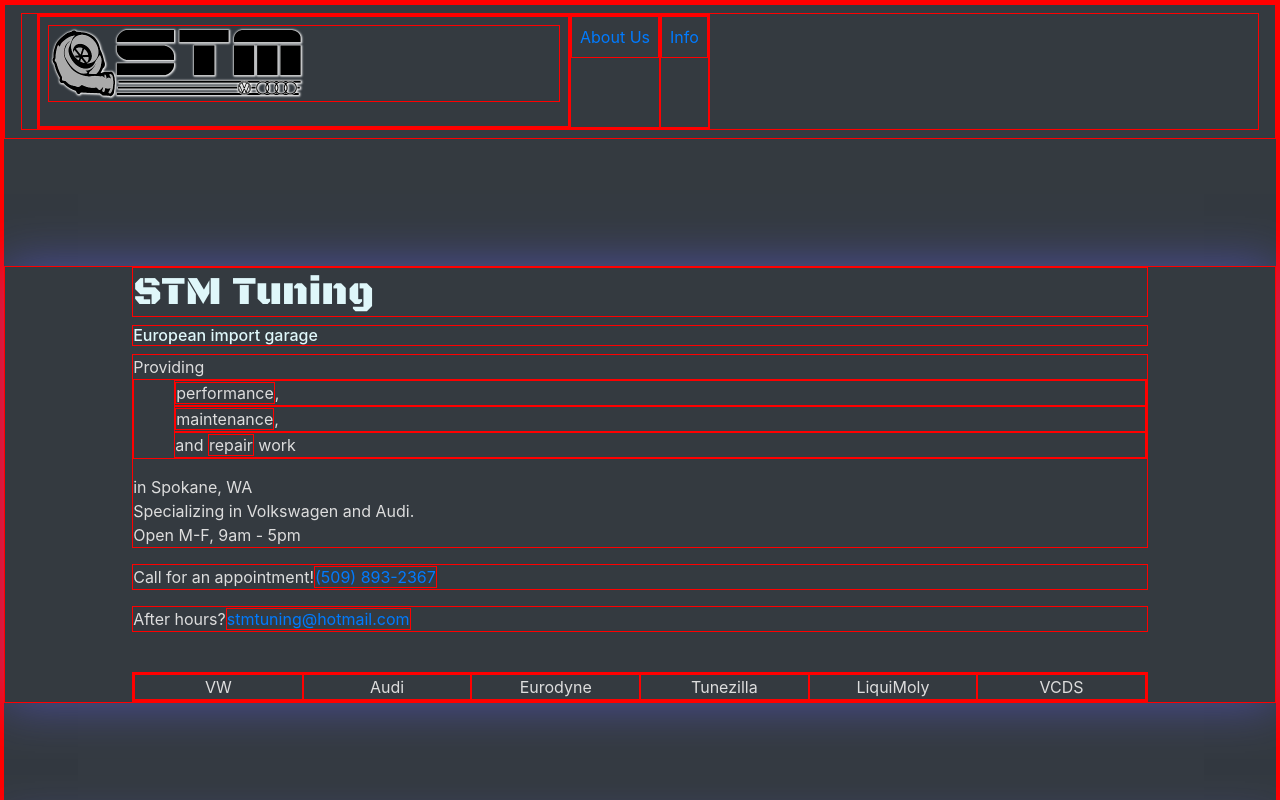
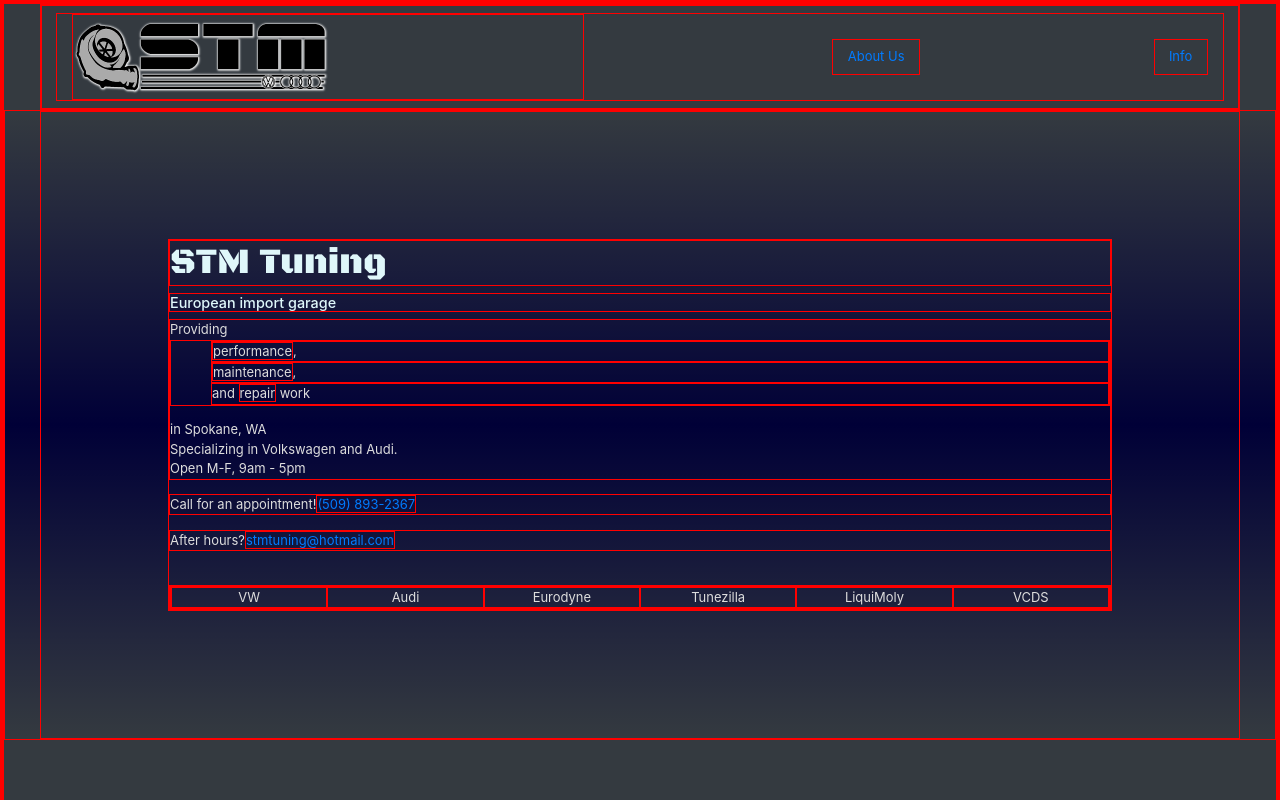
Before and after one commit to Adaigh/stm_2025, a React (Vite) app: page / in a window 1280 px wide. Shown: the top 800 px of the page. Built offline with nearby package versions, Linux system fonts and the light colour scheme.

Commit message:
Styling updates.
Reworked navbar structure for better alignment and fewer html elements.  Refactored each section so that the 'section' class is applied in App.tsx, allowing for better control of distributed styles.  Implemented a few more custom styles to refine gradient overlays and spacing.

```diff
--- a/src/App.tsx
+++ b/src/App.tsx
@@ -6,14 +6,34 @@
 import Main from "./components/main"
 import About from "./components/about"
 import Contact from "./components/contact"
+import { ReactNode } from "react"
 
 export default function App() {
+
   return (
     <div className="bg-dark">
       <NavBar />
-      <Main />
-      <About />
-      <Contact />
+      <Sections />
     </div>
   )
 }
+
+
+function Sections() {
+  const included: ReactNode[] = [<Main />, <About />, <Contact />];
+
+  return (
+    <>
+      {included.map((item) => {
+        return (
+          <div className="gradient">
+            <div className="section">
+              {item}
+            </div>
+          </div>
+        )
+      })}
+    </>
+  )
+
+}
--- a/src/components/about.tsx
+++ b/src/components/about.tsx
@@ -4,7 +4,7 @@
 export default function About() {
 
     return (
-        <div className="section" id="about">
+        <div id="about">
             <h3>About STM:</h3>
             <ul>
                 {notes.map((val, index) => {
--- a/src/components/contact.tsx
+++ b/src/components/contact.tsx
@@ -4,7 +4,7 @@
 
 export default function Contact() {
     return (
-        <div className="section" id="shop">
+        <div id="shop">
             <h3>Shop Information</h3>
 
             <ul>
--- a/src/components/main.tsx
+++ b/src/components/main.tsx
@@ -4,7 +4,8 @@
 export default function Main() {
 
     return (
-        <div className="section">
+            <div>
+
                 <h1>STM Tuning</h1>
                 <h6>European import garage</h6>
                 <p>
@@ -37,7 +38,6 @@
                 <br></br>
                 <Affiliates />
 
-
             </div>
     )
 }
--- a/src/components/navbar.tsx
+++ b/src/components/navbar.tsx
@@ -2,29 +2,21 @@
 
 export default function NavBar() {
     return (
-        <nav className="navbar navbar-expand-sm bg-dark" data-bs-theme="dark">
+        <div className="base-div">
+
+            <nav className="navbar bg-dark" data-bs-theme="dark">
                 <div className='container-fluid'>
-                <ul className="navbar-nav mb-2 mb-lg-0">
-                    <li className='nav-item'>
-                        <a className="nav-link active" href="/">
-                        <figure>
-                            <img src={STM_logo} alt="STM Tuning, European import automotive mechanics."/>
-                        </figure>
-                            {/* Home */}
+                    <a className="navbar-brand" href="/">
+                        <img src={STM_logo} alt="STM Tuning, European import automotive mechanics." />
                     </a>
-                    </li>
-                    <li className='nav-item'>
                     <a className="nav-link" href="#about">
                         About Us
                     </a>
-                    </li>
-                    <li className='nav-item'>
                     <a className="nav-link" href="#shop">
                         Info
                     </a>
-                    </li>
-                </ul>
                 </div>
             </nav>
+        </div>
     )
 }
--- a/src/index.css
+++ b/src/index.css
@@ -1,9 +1,20 @@
 @import url("https://cdn.jsdelivr.net/npm/bootstrap@4.3.1/dist/css/bootstrap.min.css");
 @import url("https://fonts.googleapis.com/css2?family=Poppins:wght@300;400;500;600;800&family=VT323&display=swap");
 @import url("https://fonts.googleapis.com/css2?family=Black+Ops+One&display=swap");
+.clamper, .section, .base-div {
+  width: clamp(300px, 100%, 1200px);
+  margin-left: auto;
+  margin-right: auto;
+}
+
 * {
   border: 1px solid red;
   color: #DDD;
+  font-size: 0.9rem;
+}
+
+body {
+  background-color: #115;
 }
 
 h1, h2, h3 {
@@ -15,12 +26,17 @@
 }
 
 nav img {
-  max-height: 150px;
+  max-height: 250px;
   width: 50%;
 }
 
 ul {
   list-style: none;
+}
+
+.gradient {
+  background: linear-gradient(rgba(0, 0, 0, 0), rgb(0, 0, 55), rgba(0, 0, 0, 0)) !important;
+  margin-bottom: max(250px, 10%);
 }
 
 .map-icon img {
@@ -29,9 +45,7 @@
 }
 
 .section {
-  margin: 10% 0;
-  padding: 0 10%;
-  box-shadow: 0 0 3em rgba(100, 100, 255, 0.5);
+  padding: 10%;
 }
 
 /*# sourceMappingURL=index.css.map */
--- a/src/styles.scss
+++ b/src/styles.scss
@@ -8,15 +8,29 @@
 
 
 
-// Variables
+// Variables and base classes
 $headerColor: #DFF7FA;
 $fontColor: #DDD;
 $shadowColor: #115;
+
+$bg_gradient: linear-gradient(rgba(0,0,0,0), rgba(0,0,55,1), rgba(0,0,0,0));
+
+.clamper {
+    width: clamp(300px, 100%, 1200px);
+    margin-left: auto;
+    margin-right: auto;
+}
 
 // Element-level styles
 * {
     border: 1px solid red;
     color: $fontColor;
+    font-size: 0.9rem;
+}
+
+body {
+    background-color: #115;
+
 }
 
 h1, h2, h3 {
@@ -28,7 +42,7 @@
 }
 
 nav img {
-    max-height: 150px;
+    max-height: 250px;
     width: 50%;
 }
 
@@ -38,13 +52,26 @@
 
 // Class-level styles
 
+.base-div {
+    @extend .clamper;
+}
+
+.gradient {
+    background: $bg_gradient !important;
+    margin-bottom: max(250px, 10%);
+}
+
 .map-icon img{
     max-width: 20px;
     margin-left: 40px;
 }
 
+
 .section {
-    margin: 10% 0;
-    padding: 0 10%;
-    box-shadow: 0 0 3em rgba(100, 100, 255, 0.5);
+    @extend .clamper;
+    padding: 10%;
 }
+
+@media screen and (min-width: 580px){
+
+}
```
Also changed, not shown: 1 other file (tests, documents, lock files or other folders). Lines whose indentation alone changed are shown as unchanged.
